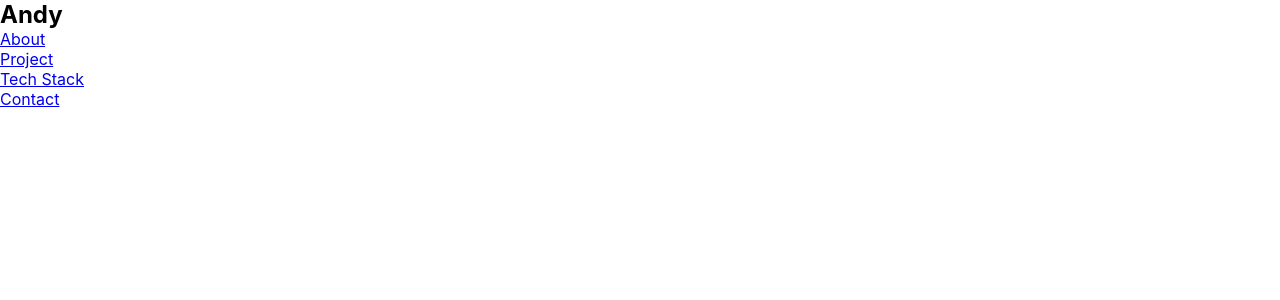
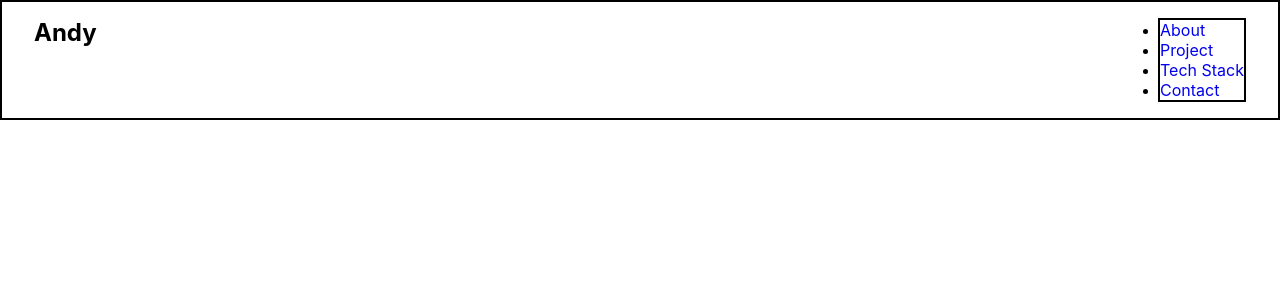
Before and after one commit to Andy-Reynolds/portfolio, a React (Create React App) app: page / in a window 1280 px wide. Shown: the top 300 px of the page. Built offline with nearby package versions, Linux system fonts and the light colour scheme.

Commit message:
Basic positioning of navbar

```diff
--- a/src/components/Navbar/Navbar.jsx
+++ b/src/components/Navbar/Navbar.jsx
@@ -1,10 +1,26 @@
-import React from "react";
+import React, { useState, useEffect } from "react";
 import "./Navbar.scss";
+import useWindowSize from "../../hooks/useWindowSize.js";
+import openMenu from "../../assets/svgs/openMenu.svg";
+import closeMenu from "../../assets/svgs/closeMenu.svg";
 
 const Navbar = () => {
-  return (
-    <div className="navbar">
-      <h2 className="navbar__logo">Andy</h2>
+  const [showMenu, setShowMenu] = useState(false);
+  const windowIsDesktop = useWindowSize(1024);
+  const navbarClass = showMenu ? "navbar navbar--active" : "navbar";
+  const menuIcon = showMenu ? closeMenu : openMenu;
+
+  useEffect(() => {
+    if (windowIsDesktop) {
+      setShowMenu(false);
+    }
+  }, [windowIsDesktop]);
+
+  const handleClick = () => {
+    setShowMenu(!showMenu);
+  };
+
+  const navMenu = (
     <div className="navbar__links-container">
       <ul>
         <li>
@@ -29,7 +45,22 @@ const Navbar = () => {
         </li>
       </ul>
     </div>
+  );
+
+  return (
+    <>
+      <div className={navbarClass}>
+        <h2 className="navbar__logo">Andy</h2>
+        {windowIsDesktop ? (
+          navMenu
+        ) : (
+          <button className="navbar__menu-button" onClick={handleClick}>
+            <img className="navbar__menu-button-image" src={menuIcon} alt="" />
+          </button>
+        )}
       </div>
+      {!windowIsDesktop && showMenu && navMenu}
+    </>
   );
 };
 
--- a/src/components/Navbar/Navbar.scss
+++ b/src/components/Navbar/Navbar.scss
@@ -0,0 +1,27 @@
+.navbar {
+  border: 2px solid black;
+  display: flex;
+  width: 100%;
+  padding: 1rem 2rem;
+  background-color: white;
+  justify-content: space-between;
+
+  &--active {
+    z-index: 10;
+    top: 0;
+    left: 0;
+  }
+
+  &__links-container {
+    border: 2px solid black;
+    display: flex;
+    flex-direction: column;
+    justify-content: flex-start;
+    align-items: flex-end;
+    height: 100%;
+
+    .navbar__link {
+      text-decoration: none;
+    }
+  }
+}
--- /dev/null
+++ b/src/hooks/useWindowSize.js
@@ -0,0 +1,22 @@
+import { useState, useEffect } from "react";
+
+const useWindowSize = (windowWidth) => {
+  const [isWindowWider, setIsWindowWider] = useState(
+    window.innerWidth >= windowWidth
+  );
+
+  const handleResize = () => {
+    setIsWindowWider(window.innerWidth >= windowWidth);
+  };
+
+  useEffect(() => {
+    window.addEventListener("resize", handleResize);
+
+    return () => {
+      window.removeEventListener("resize", handleResize);
+    };
+  });
+  return isWindowWider;
+};
+
+export default useWindowSize;
```
Also changed, not shown: src/assets/svgs/closeMenu.svg (added), src/assets/svgs/openMenu.svg (added). Lines whose indentation alone changed are shown as unchanged.
